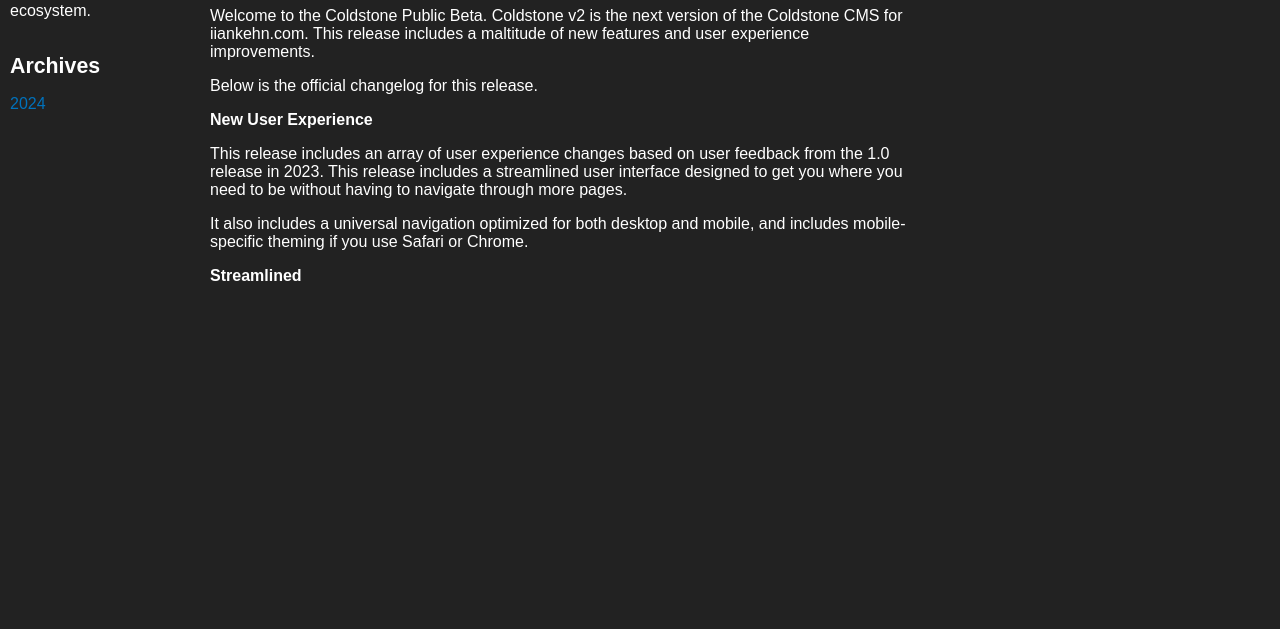
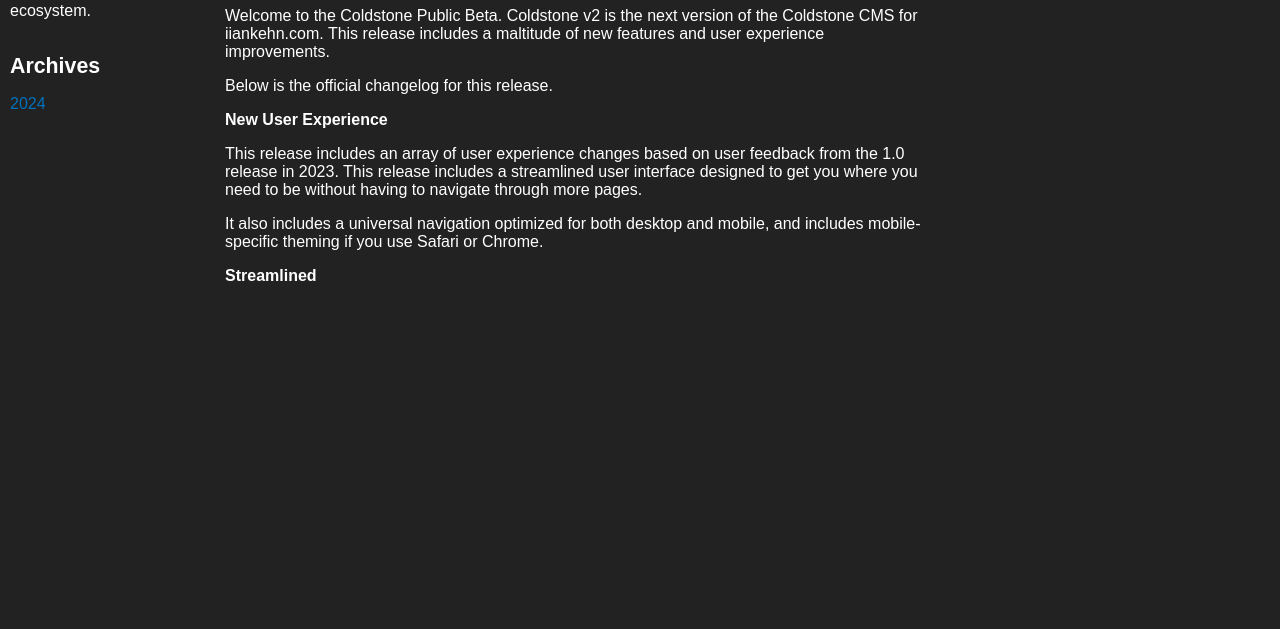
Before and after one commit to iiankehn/dotcom, a plain HTML site: page blog/index.html in a window 1280 px wide. Shown: the part 171-800 px from the top of the page. Drawn offline with Linux system fonts and the light colour scheme.

Commit message:
Update blog.css

```diff
--- a/css/blog.css
+++ b/css/blog.css
@@ -75,10 +75,9 @@
 #blog-post {
     position: absolute;
     top: 50px;
-    left: 200px;
+    left: 215px;
 
     padding: 10px;
-    margin-right: 10px;
 
     max-width: 700px;
 }
```
